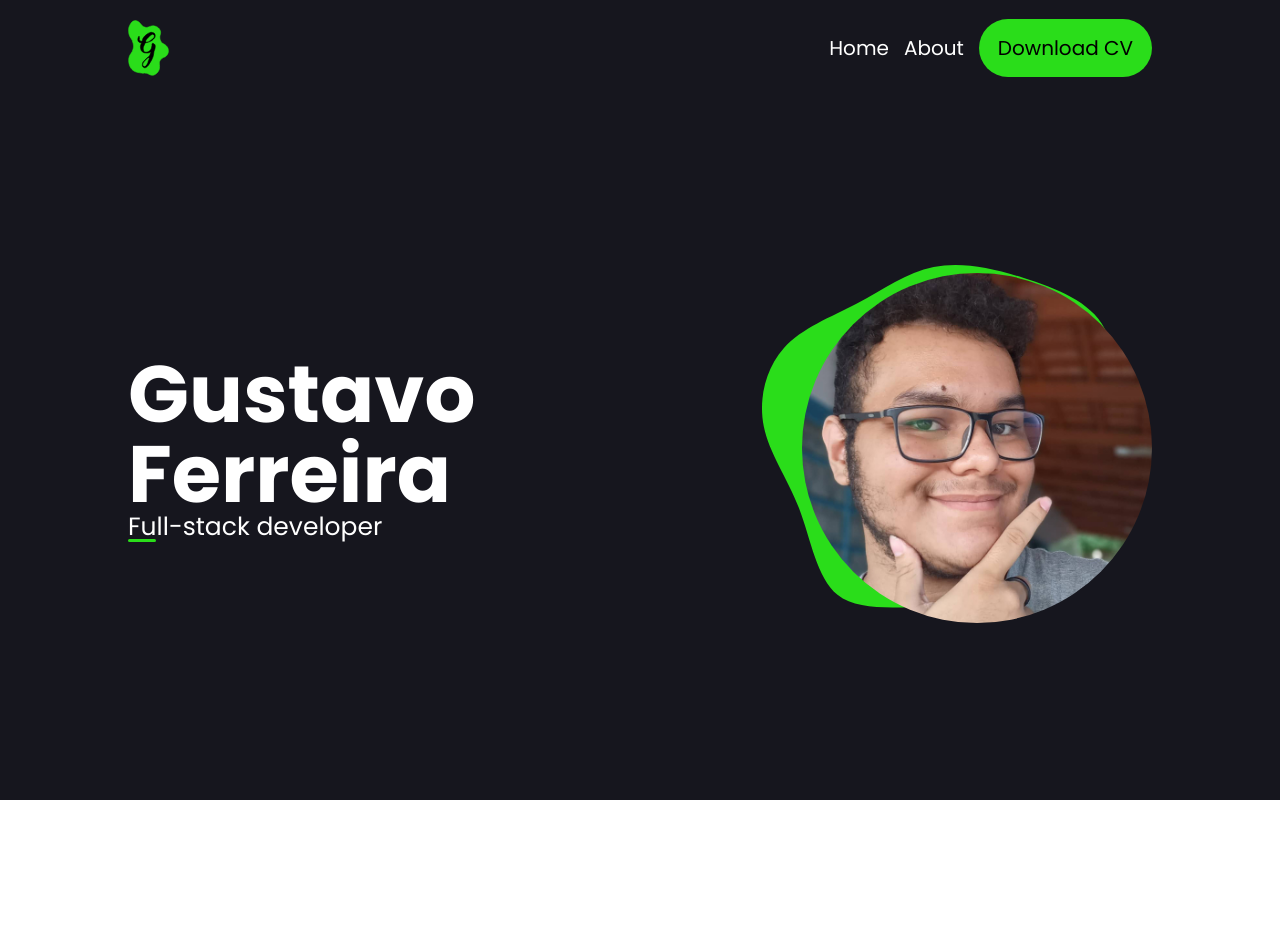
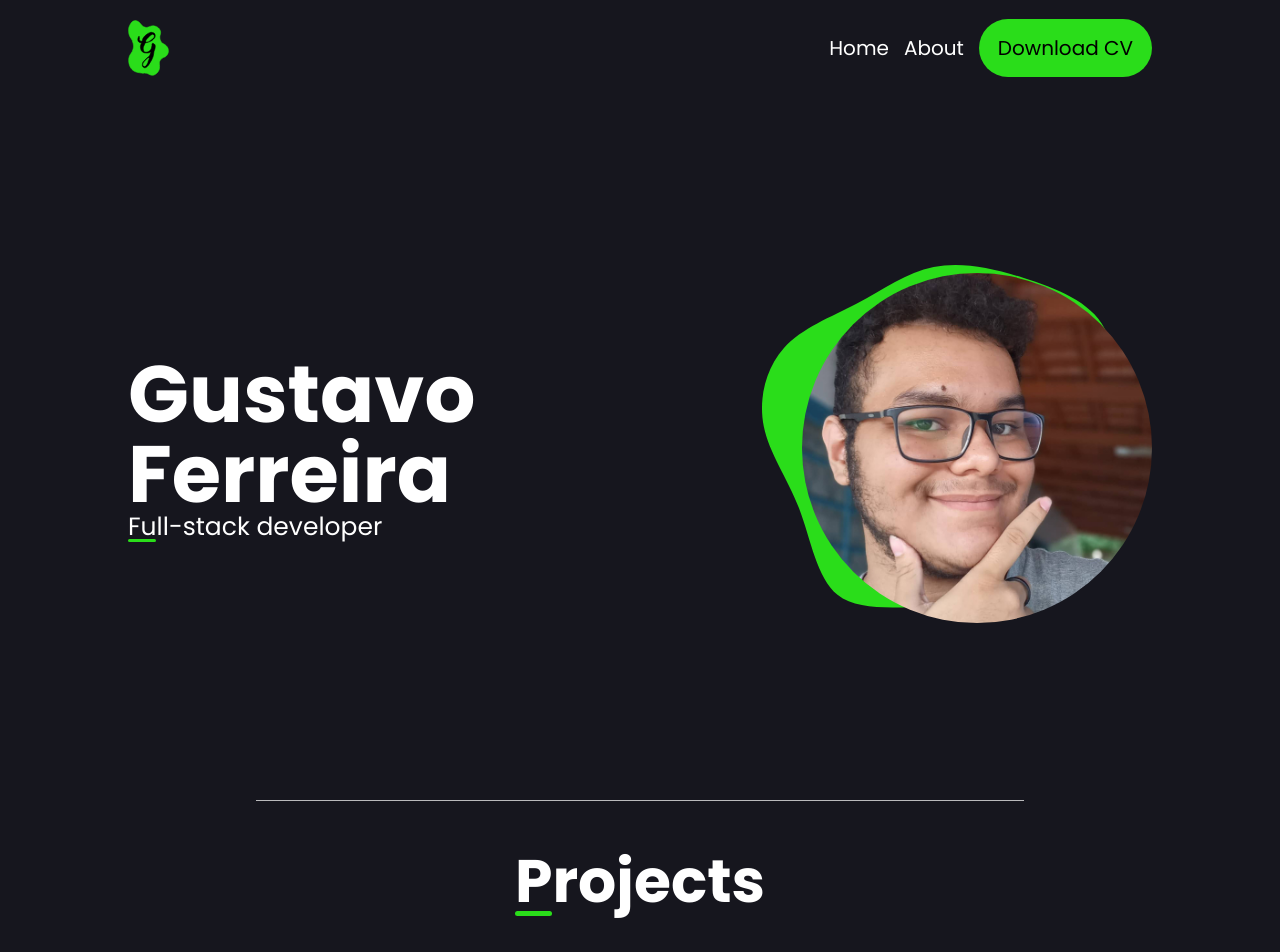
Before and after one commit to Gusta-snt/portfolio-v2, a React (Vite) app: page / in a window 1280 px wide. Shown: the top 952 px of the page. Before the commit the page ends 800 px from the top, so only its background shows below. Built offline with nearby package versions, Linux system fonts and the light colour scheme.

Commit message:
Create Projects

```diff
--- a/src/components/Home/index.jsx
+++ b/src/components/Home/index.jsx
@@ -8,7 +8,7 @@ function Home() {
         <section>
 	    <div id="texts">
 		<h1>Gustavo<br/>Ferreira</h1>
-	        <p><span>Fu</span>ll-stack developer</p>
+	        <p><span className="subtitle-underline">Fu</span>ll-stack developer</p>
 	    </div>
 	    <div id="image">
 	        <img src={profile} alt="Profile image." id="profile"/>
--- a/src/components/Home/style.css
+++ b/src/components/Home/style.css
@@ -24,14 +24,13 @@ p {
     display: flex;
 }
 
-span::after {
+.subtitle-underline::after {
     content: "";
     background-color: var(--primary);
     height: 3px;
     width: 28px;
     display: block;
     border-radius: 10px;
-
 }
 
 #blob, #profile {
--- a/src/components/Main/index.jsx
+++ b/src/components/Main/index.jsx
@@ -1,10 +1,13 @@
 import './style.css'
 import Home from './../Home'
+import Projects from './../Projects'
 
 function Main() {
     return (
         <main>
             <Home />
+	    <hr />
+	    <Projects />
         </main>
     )
 }
--- a/src/components/Main/style.css
+++ b/src/components/Main/style.css
@@ -1 +1,13 @@
-/* Your CSS goes here :) */
+main {
+    display: flex;
+    flex-direction: column;
+    align-items: center;
+}
+
+hr {
+    width: 60%;
+    height: 1px;
+    background-color: white;
+    border: none;
+    opacity: 70%;
+}
--- /dev/null
+++ b/src/components/ProjectCard/style.css
@@ -0,0 +1 @@
+/* Your CSS goes here :) */
--- /dev/null
+++ b/src/components/Projects/index.jsx
@@ -0,0 +1,15 @@
+import SectionTitle from './../SectionTitle'
+
+import './style.css'
+
+function Projects() {
+    return (
+        <section className="projects">
+            <SectionTitle>
+	        Projects
+	    </SectionTitle>
+        </section>
+    )
+}
+
+export default Projects
--- /dev/null
+++ b/src/components/Projects/style.css
@@ -0,0 +1,7 @@
+.projects {
+    display: flex;
+    flex-direction: column;
+    align-items: center;
+    padding: 50px 0px;
+    height: 90vh;
+}
--- /dev/null
+++ b/src/components/SectionTitle/index.jsx
@@ -0,0 +1,14 @@
+import './style.css'
+
+function SectionTitle(props) {
+    const firstLetter = props.children[0]
+    const wordRest = props.children.slice(1)
+    return (
+        <h2>
+	    <span className="underline">{firstLetter}</span>
+	    {wordRest}
+        </h2>
+    )
+}
+
+export default SectionTitle
--- /dev/null
+++ b/src/components/SectionTitle/style.css
@@ -0,0 +1,16 @@
+.underline::after {
+    content:"";
+    background-color: var(--primary);
+    height: 5px;
+    width: 100%;
+    display: block;
+    position: relative;
+    bottom: 0px;
+    border-radius: 10px;
+}
+
+h2 {
+    font-size: 60px;
+    line-height: 60px;
+    display: flex;
+}
```
Also changed, not shown: src/components/ProjectCard/index.jsx (added, +11 -0 lines).
